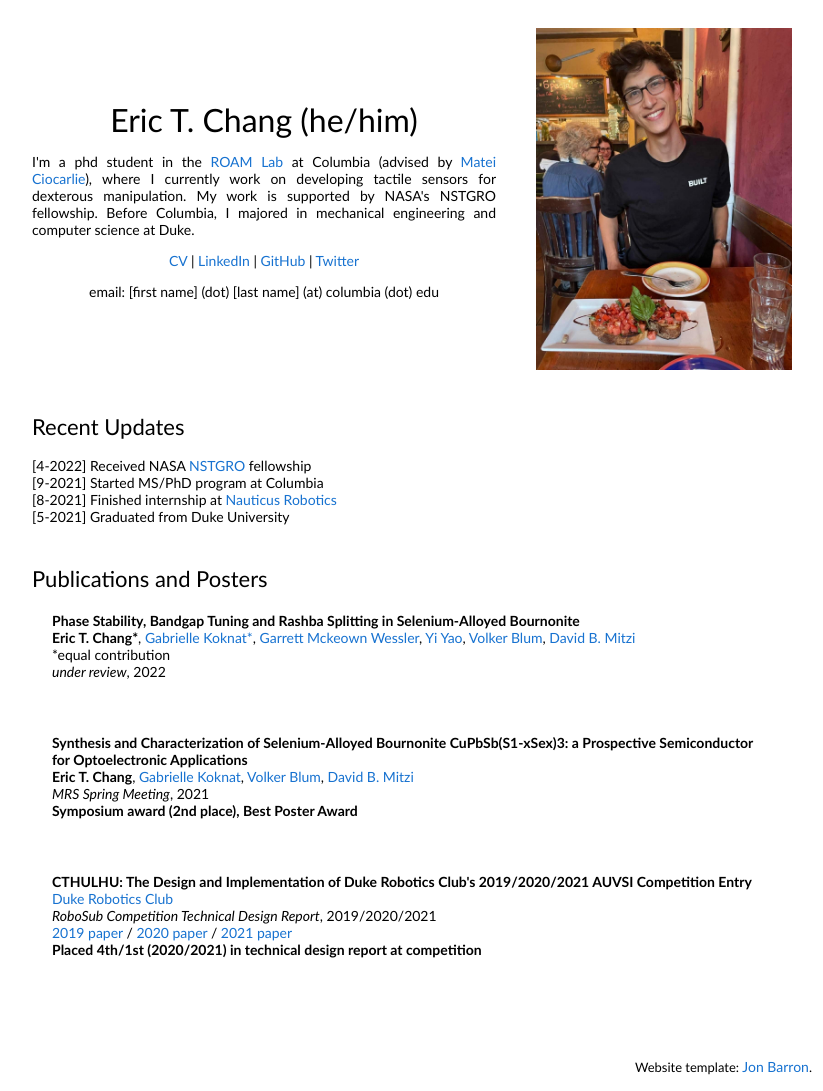
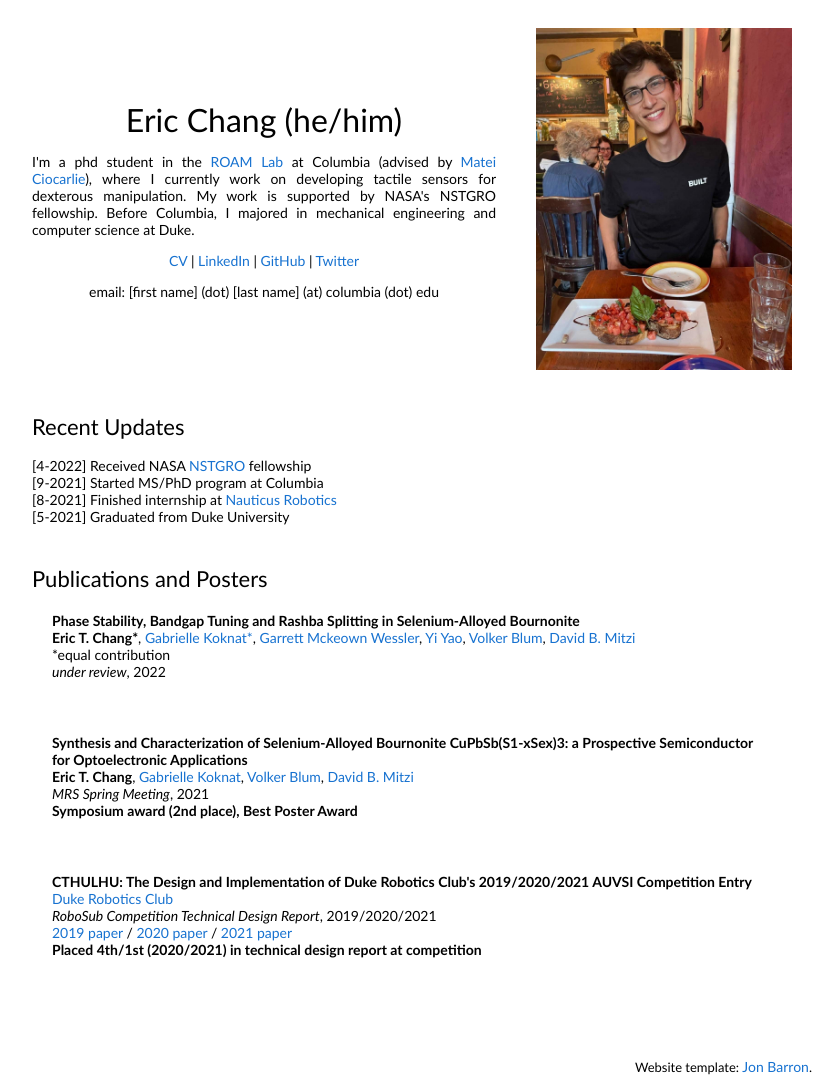
Before and after one commit to echang264/echang264.github.io, a plain HTML site: page index.html in a window 1280 px wide. Shown: the whole page, without its empty margins (228-1051 px from the left). Drawn offline with Linux system fonts and the light colour scheme.

Commit message:
Remove T

```diff
--- a/index.html
+++ b/index.html
@@ -1,7 +1,7 @@
 <!DOCTYPE HTML>
 <html lang="en"><head><meta http-equiv="Content-Type" content="text/html; charset=UTF-8">
 
-  <title>Eric T. Chang</title>
+  <title>Eric Chang</title>
 
   <meta name="author" content="Eric Chang">
   <meta name="viewport" content="width=device-width, initial-scale=1">
@@ -18,7 +18,7 @@
           <tr style="padding:0px">
             <td style="padding:2.5%;width:63%;vertical-align:middle">
               <p style="text-align:center">
-                <name>Eric T. Chang (he/him)</name>
+                <name>Eric Chang (he/him)</name>
               </p>
               <p style="text-align:justify">
 	      	      I'm a phd student in the <a href="https://roam.me.columbia.edu/">ROAM Lab</a> at Columbia (advised by <a href="https://www.me.columbia.edu/faculty/matei-ciocarlie">Matei Ciocarlie</a>), where I currently work on developing tactile sensors for dexterous manipulation. My work is supported by NASA's NSTGRO fellowship. Before Columbia, I majored in mechanical engineering and computer science at Duke.
```
